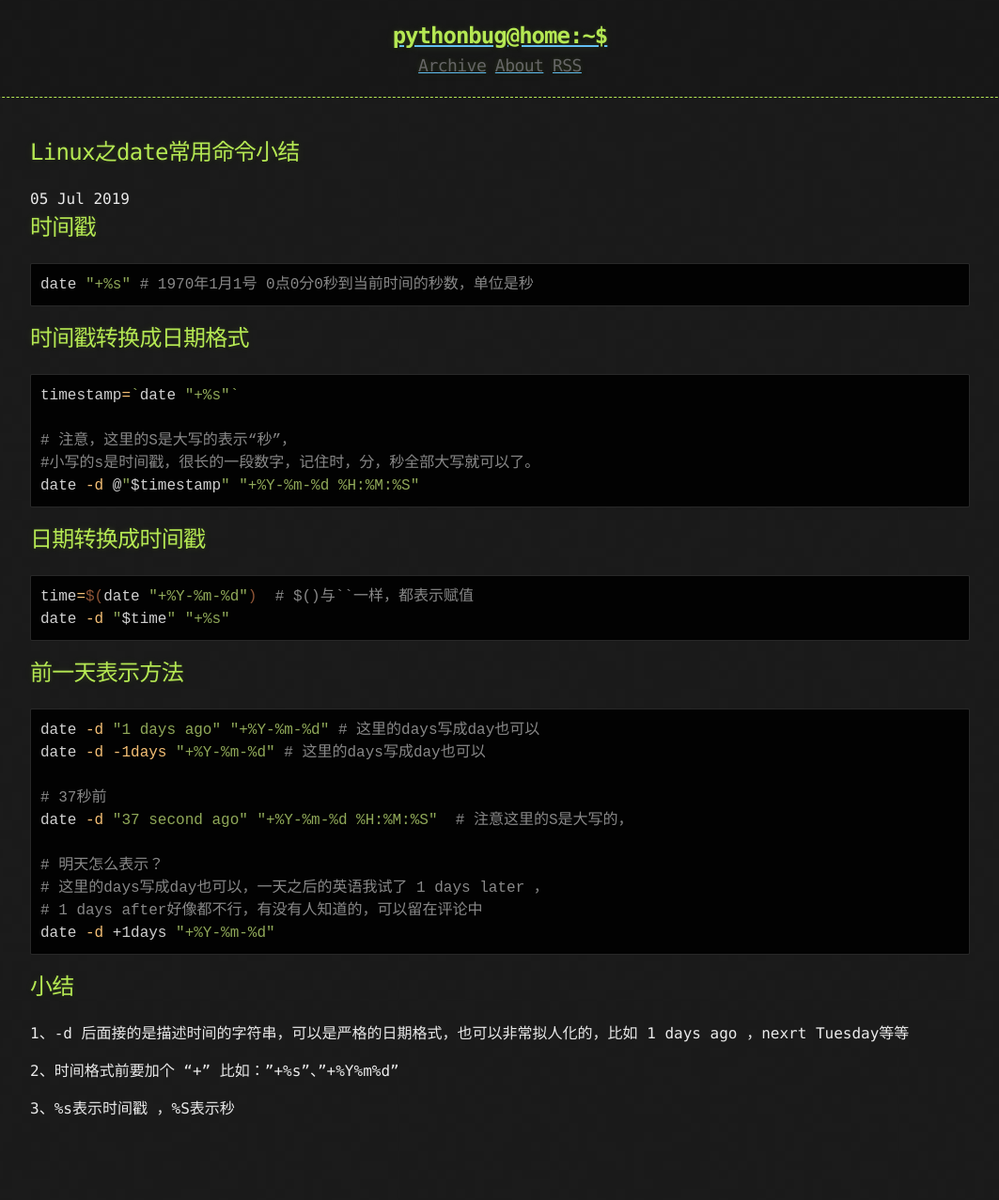
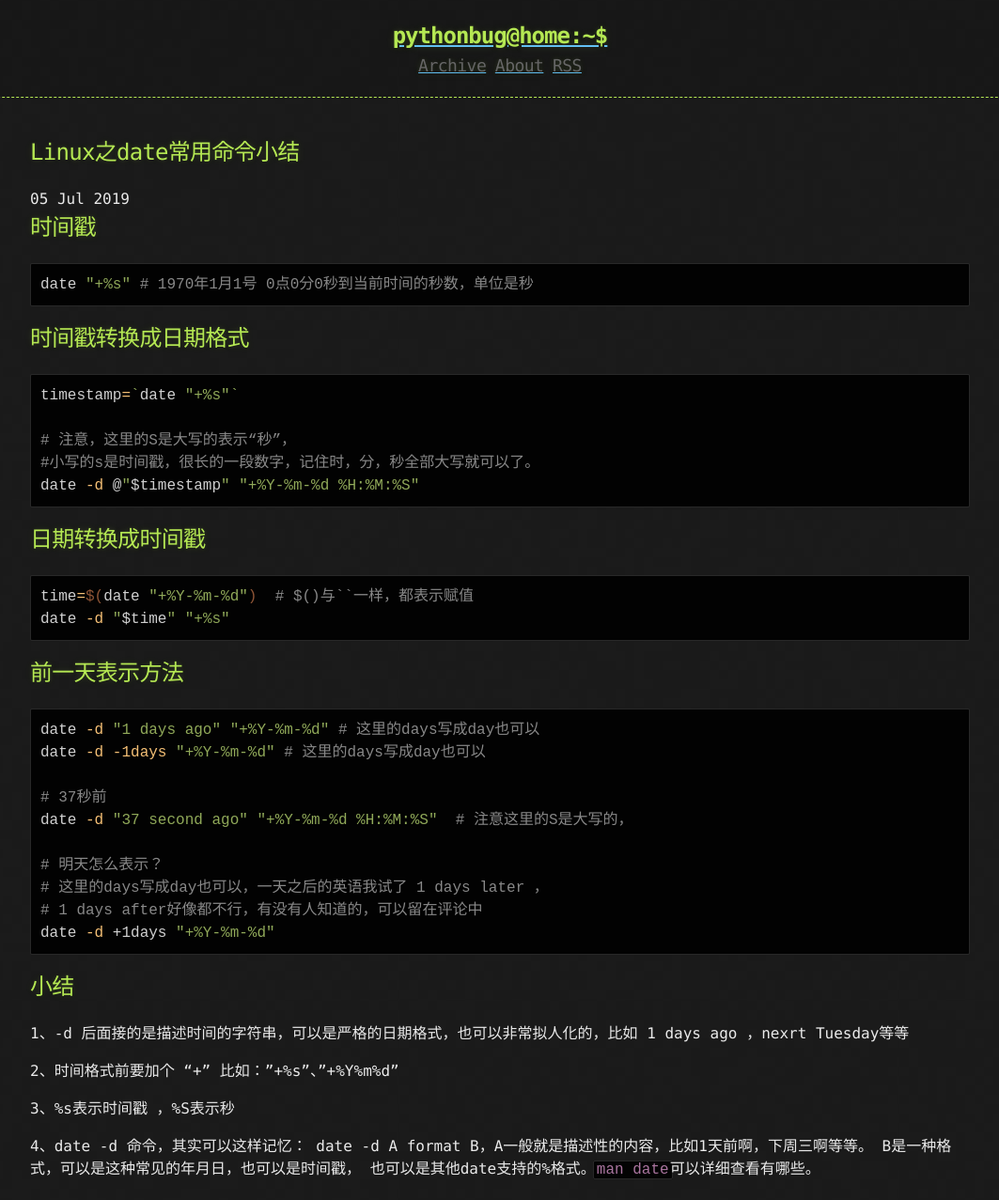
Before and after one commit to pythonbug/pythonbug.github.io, a Jekyll site: the page built from _posts/2019-07-05-Linux之date常用命令小结.md, in a window 1280 px wide. Shown: the whole page at 94% size, without its empty margins (108-1171 px from the left). Built offline with Jekyll 4.4.1, drawn with Linux system fonts in a browser that asks for light colours; before the commit the page ends 1212 px from its top, so only the background shows below that.

Commit message:
date命令的总结下面加了一些内容

```diff
--- a/_posts/2019-07-05-Linux之date常用命令小结.md
+++ b/_posts/2019-07-05-Linux之date常用命令小结.md
@@ -37,3 +37,6 @@ date -d +1days "+%Y-%m-%d"
 2、时间格式前要加个 "+" 比如："+%s"、"+%Y%m%d"
 
 3、%s表示时间戳 ，%S表示秒
+
+4、date -d 命令，其实可以这样记忆： date -d  A format B，A一般就是描述性的内容，比如1天前啊，下周三啊等等。 B是一种格式，可以是这种常见的年月日，也可以是时间戳，
+也可以是其他date支持的%格式。`man date`可以详细查看有哪些。
```
